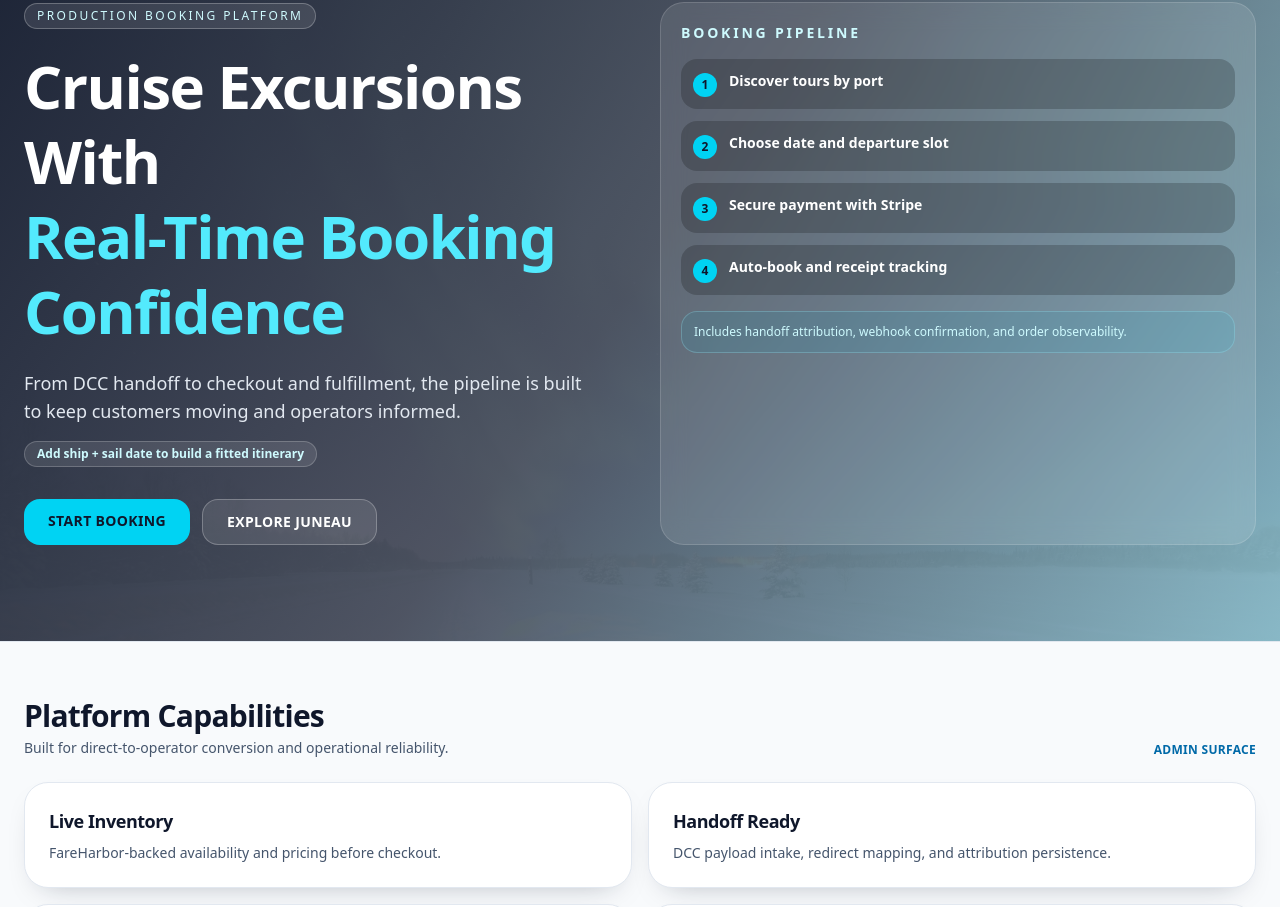
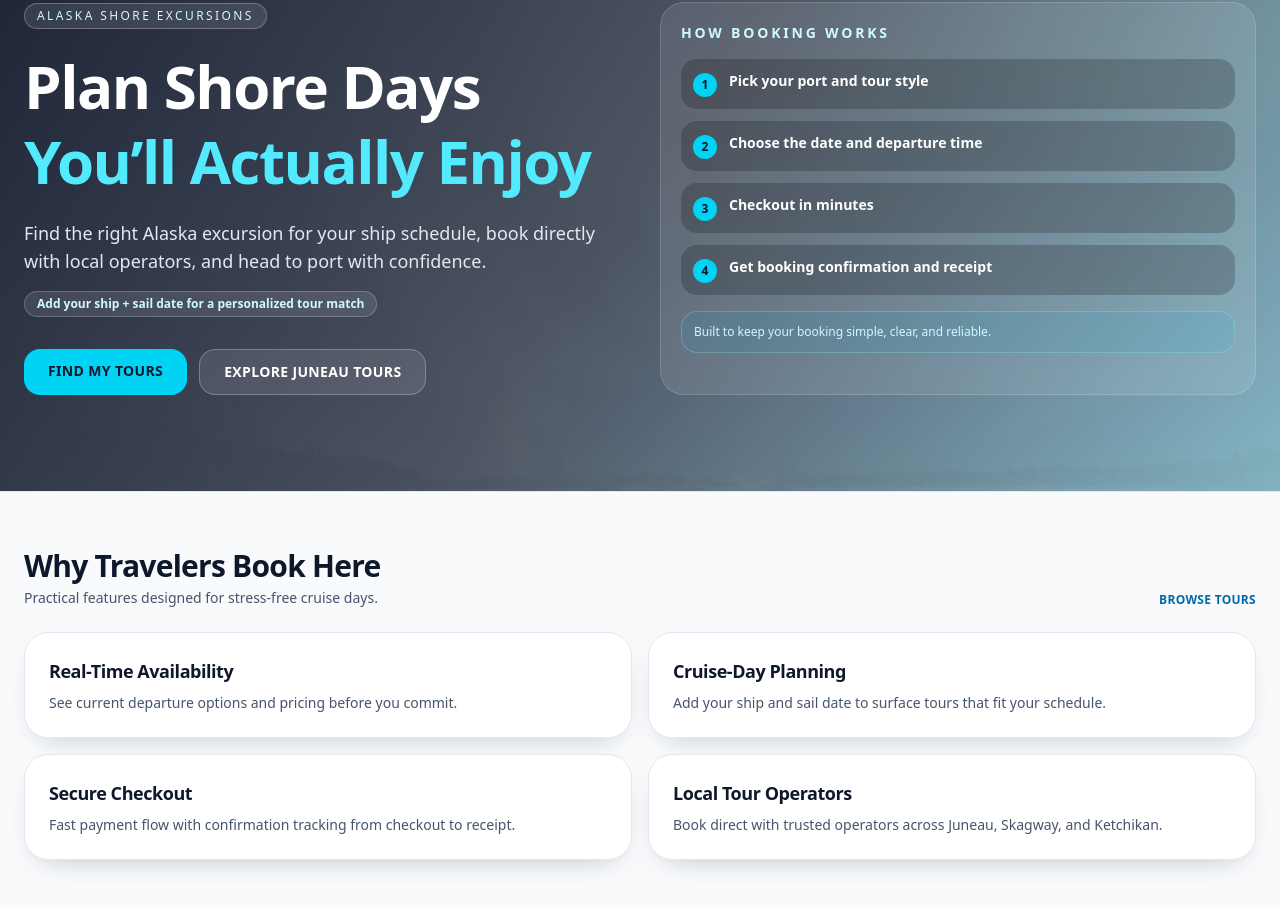
Before and after one commit to erichroeseler123-bot/wta-renderer, a Next.js app: page / in a window 1280 px wide. Shown: the part 180-1087 px from the top of the page. Built offline with nearby package versions, Linux system fonts and the light colour scheme.

Commit message:
copy(marketing): improve customer-facing messaging across home and tours

```diff
--- a/app/page.tsx
+++ b/app/page.tsx
@@ -12,28 +12,28 @@ const ports = [
 
 const capabilities = [
   {
-    title: "Live Inventory",
-    detail: "FareHarbor-backed availability and pricing before checkout.",
+    title: "Real-Time Availability",
+    detail: "See current departure options and pricing before you commit.",
   },
   {
-    title: "Handoff Ready",
-    detail: "DCC payload intake, redirect mapping, and attribution persistence.",
+    title: "Cruise-Day Planning",
+    detail: "Add your ship and sail date to surface tours that fit your schedule.",
   },
   {
-    title: "Reliable Checkout",
-    detail: "Stripe intent flow with receipt tracking and webhook processing.",
+    title: "Secure Checkout",
+    detail: "Fast payment flow with confirmation tracking from checkout to receipt.",
   },
   {
-    title: "Operator Visibility",
-    detail: "Admin debug and order recovery routes for operational safety.",
+    title: "Local Tour Operators",
+    detail: "Book direct with trusted operators across Juneau, Skagway, and Ketchikan.",
   },
 ];
 
 const pipeline = [
-  "Discover tours by port",
-  "Choose date and departure slot",
-  "Secure payment with Stripe",
-  "Auto-book and receipt tracking",
+  "Pick your port and tour style",
+  "Choose the date and departure time",
+  "Checkout in minutes",
+  "Get booking confirmation and receipt",
 ];
 
 export default function HomePage() {
@@ -57,15 +57,14 @@ export default function HomePage() {
         <div className="relative mx-auto grid max-w-7xl gap-10 px-6 py-16 md:grid-cols-2 md:py-24">
           <div>
             <div className="inline-flex items-center gap-2 rounded-full border border-white/25 bg-white/10 px-3 py-1 text-xs uppercase tracking-[0.2em] text-cyan-100">
-              Production booking platform
+              Alaska Shore Excursions
             </div>
             <h1 className="mt-5 text-4xl font-black leading-tight tracking-tight text-white sm:text-5xl lg:text-6xl">
-              Cruise Excursions With
-              <span className="block text-cyan-300">Real-Time Booking Confidence</span>
+              Plan Shore Days
+              <span className="block text-cyan-300">You’ll Actually Enjoy</span>
             </h1>
             <p className="mt-5 max-w-xl text-base text-slate-200 sm:text-lg">
-              From DCC handoff to checkout and fulfillment, the pipeline is built to keep
-              customers moving and operators informed.
+              Find the right Alaska excursion for your ship schedule, book directly with local operators, and head to port with confidence.
             </p>
             {loaded ? (
               <div className="mt-4 flex flex-wrap gap-2">
@@ -80,7 +79,7 @@ export default function HomePage() {
                   </>
                 ) : (
                   <span className="rounded-full border border-white/20 bg-white/10 px-3 py-1 text-xs font-semibold text-cyan-100">
-                    Add ship + sail date to build a fitted itinerary
+                    Add your ship + sail date for a personalized tour match
                   </span>
                 )}
               </div>
@@ -90,20 +89,20 @@ export default function HomePage() {
                 href={toursHref}
                 className="rounded-2xl bg-cyan-400 px-6 py-3 text-sm font-bold uppercase tracking-wide text-slate-900 transition hover:bg-cyan-300"
               >
-                {ship && date ? "Open My Schedule" : "Start Booking"}
+                {ship && date ? "See My Best Matches" : "Find My Tours"}
               </Link>
               <Link
                 href="/ports/juneau"
                 className="rounded-2xl border border-white/25 bg-white/10 px-6 py-3 text-sm font-bold uppercase tracking-wide text-white transition hover:bg-white/20"
               >
-                Explore Juneau
+                Explore Juneau Tours
               </Link>
             </div>
           </div>
 
           <div className="rounded-3xl border border-white/15 bg-white/10 p-5 backdrop-blur-md">
             <div className="text-sm font-bold uppercase tracking-[0.2em] text-cyan-100">
-              Booking Pipeline
+              How Booking Works
             </div>
             <ol className="mt-4 space-y-3">
               {pipeline.map((step, idx) => (
@@ -116,7 +115,7 @@ export default function HomePage() {
               ))}
             </ol>
             <div className="mt-4 rounded-2xl border border-cyan-200/25 bg-cyan-500/10 p-3 text-xs text-cyan-100">
-              Includes handoff attribution, webhook confirmation, and order observability.
+              Built to keep your booking simple, clear, and reliable.
             </div>
           </div>
         </div>
@@ -125,13 +124,13 @@ export default function HomePage() {
       <section className="mx-auto max-w-7xl px-6 py-14">
         <div className="flex items-end justify-between gap-4">
           <div>
-            <h2 className="text-2xl font-black tracking-tight sm:text-3xl">Platform Capabilities</h2>
+            <h2 className="text-2xl font-black tracking-tight sm:text-3xl">Why Travelers Book Here</h2>
             <p className="mt-1 text-sm text-slate-600">
-              Built for direct-to-operator conversion and operational reliability.
+              Practical features designed for stress-free cruise days.
             </p>
           </div>
-          <Link href="/admin" className="text-xs font-bold uppercase tracking-wide text-sky-700 hover:text-sky-900">
-            Admin Surface
+          <Link href="/tours" className="text-xs font-bold uppercase tracking-wide text-sky-700 hover:text-sky-900">
+            Browse Tours
           </Link>
         </div>
 
@@ -150,7 +149,7 @@ export default function HomePage() {
 
       <section className="mx-auto max-w-7xl px-6 pb-16">
         <div className="flex items-end justify-between gap-4">
-          <h2 className="text-2xl font-black tracking-tight sm:text-3xl">Ports</h2>
+          <h2 className="text-2xl font-black tracking-tight sm:text-3xl">Choose Your Port</h2>
           <Link href="/tours" className="text-xs font-bold uppercase tracking-wide text-sky-700 hover:text-sky-900">
             View All Tours
           </Link>
@@ -171,7 +170,7 @@ export default function HomePage() {
               <div className="absolute bottom-6 left-6 right-6">
                 <h3 className="text-3xl font-black uppercase tracking-tight text-white">{port.name}</h3>
                 <p className="mt-1 text-xs font-bold uppercase tracking-widest text-cyan-300">
-                  Explore departures
+                  View Top Excursions
                 </p>
               </div>
             </Link>
--- a/app/tours/page.tsx
+++ b/app/tours/page.tsx
@@ -199,7 +199,7 @@ export default function ToursPage() {
     return filteredByPortWindow.filter((t) => matchMap[dateKeyFor(t)]?.status === "match");
   }, [fitScheduleOnly, profileComplete, filteredByQuery, filteredByPortWindow, matchMap, dateKeyFor]);
 
-  const heading = portFilter ? `${portFilter[0].toUpperCase()}${portFilter.slice(1)} Excursions` : "Alaska Excursions";
+  const heading = portFilter ? `${portFilter[0].toUpperCase()}${portFilter.slice(1)} Shore Excursions` : "Alaska Shore Excursions";
 
   const plannedForDate = useMemo(() => {
     if (!effectiveDate) return [];
@@ -209,7 +209,7 @@ export default function ToursPage() {
   }, [items, effectiveDate]);
 
   if (!loaded || loadingTours) {
-    return <div className="p-20 text-center text-4xl font-black text-slate-500">Loading Cruise Schedule...</div>;
+    return <div className="p-20 text-center text-4xl font-black text-slate-500">Loading Your Tour Matches...</div>;
   }
 
   return (
@@ -227,23 +227,23 @@ export default function ToursPage() {
           ) : null}
 
           <div className="mb-8 rounded-3xl border border-slate-200 bg-slate-50 p-5">
-            <div className="mb-3 text-xs font-black uppercase tracking-[0.16em] text-slate-500">Cruise Plan</div>
+            <div className="mb-3 text-xs font-black uppercase tracking-[0.16em] text-slate-500">Cruise Day Planner</div>
             <div className="flex flex-col gap-3 md:flex-row md:items-end">
               <div className="flex-1">
-                <label className="mb-1 block text-[11px] font-bold uppercase tracking-wide text-slate-500">Cruise ship</label>
+                <label className="mb-1 block text-[11px] font-bold uppercase tracking-wide text-slate-500">Cruise Ship</label>
                 <select
                   value={shipInput}
                   onChange={(e) => setShipInput(e.target.value)}
                   className="w-full rounded-xl border border-slate-200 bg-white px-3 py-2 text-sm"
                 >
-                  <option value="">Select ship...</option>
+                  <option value="">Select your ship...</option>
                   {SHIP_OPTIONS.map((v) => (
                     <option key={v} value={v}>{v}</option>
                   ))}
                 </select>
               </div>
               <div className="w-full md:w-56">
-                <label className="mb-1 block text-[11px] font-bold uppercase tracking-wide text-slate-500">Sail date</label>
+                <label className="mb-1 block text-[11px] font-bold uppercase tracking-wide text-slate-500">Sail Date</label>
                 <input
                   type="date"
                   value={dateInput}
@@ -261,7 +261,7 @@ export default function ToursPage() {
                 }}
                 className="rounded-xl bg-slate-900 px-4 py-2 text-sm font-bold text-white hover:bg-slate-700"
               >
-                Save Plan
+                Find My Best Fits
               </button>
               <button
                 type="button"
@@ -273,14 +273,14 @@ export default function ToursPage() {
                 }}
                 className="rounded-xl border border-slate-200 bg-white px-4 py-2 text-sm font-bold text-slate-700 hover:bg-slate-100"
               >
-                Reset
+                Clear Plan
               </button>
             </div>
 
             {profileComplete ? (
               <div className="mt-4 grid gap-3 md:grid-cols-2">
                 <div className="rounded-2xl border border-slate-200 bg-white p-3">
-                  <div className="text-[11px] font-bold uppercase tracking-wide text-slate-500">Itinerary Summary</div>
+                  <div className="text-[11px] font-bold uppercase tracking-wide text-slate-500">Trip Snapshot</div>
                   <div className="mt-2 flex flex-wrap gap-2">
                     <span className="rounded-full bg-blue-50 px-3 py-1 text-xs font-semibold text-blue-700">{shipInput}</span>
                     <span className="rounded-full bg-slate-100 px-3 py-1 text-xs font-semibold text-slate-700">{effectiveDate}</span>
@@ -301,17 +301,17 @@ export default function ToursPage() {
                       checked={fitScheduleOnly}
                       onChange={(e) => setFitScheduleOnly(e.target.checked)}
                     />
-                    Show only tours that fit this schedule
+                    Show only tours that fit this ship date
                   </label>
                   {fitScheduleOnly && profileComplete ? (
                     <div className="mt-2 text-xs text-slate-600">
-                      {fitLoading ? "Loading schedule fit..." : `Checked ${fitChecked} tours for this date`}
+                      {fitLoading ? "Checking live schedule fit..." : `Checked ${fitChecked} tours for this date`}
                     </div>
                   ) : null}
                 </div>
 
                 <div className="rounded-2xl border border-slate-200 bg-white p-3">
-                  <div className="text-[11px] font-bold uppercase tracking-wide text-slate-500">My Day Plan</div>
+                  <div className="text-[11px] font-bold uppercase tracking-wide text-slate-500">Saved Itinerary</div>
                   {plannedForDate.length > 0 ? (
                     <ul className="mt-2 space-y-2">
                       {plannedForDate.slice(0, 4).map((it) => (
@@ -321,13 +321,13 @@ export default function ToursPage() {
                       ))}
                     </ul>
                   ) : (
-                    <p className="mt-2 text-sm text-slate-600">No itinerary items yet for this date.</p>
+                    <p className="mt-2 text-sm text-slate-600">No tours saved for this date yet. Add options you like to build your day plan.</p>
                   )}
                 </div>
               </div>
             ) : (
               <p className="mt-3 text-sm text-slate-600">
-                Add your ship and sail date to filter tours that fit your schedule and save your plan for next visit.
+                Add your ship and sail date to see tours that fit your cruise schedule and save your plan for next time.
               </p>
             )}
           </div>
@@ -351,22 +351,22 @@ export default function ToursPage() {
 
         {fitScheduleOnly && profileComplete && fitLoading ? (
           <div className="mb-6 rounded-2xl border border-blue-100 bg-blue-50 px-4 py-3 text-sm font-semibold text-blue-700">
-            Loading schedule fit...
+            Checking which tours fit your cruise day...
           </div>
         ) : null}
 
         {fitScheduleOnly && profileComplete && !fitLoading && filtered.length < 1 ? (
           <div className="mb-8 rounded-2xl border border-amber-200 bg-amber-50 p-5 text-amber-800">
-            <div className="text-base font-black">No matching tours for this ship/date</div>
+            <div className="text-base font-black">No tour matches found for this ship/date</div>
             <p className="mt-1 text-sm">
-              Try another date, disable schedule-fit filtering, or browse all tours first.
+              Try another date, turn off fit filtering, or browse all tours first.
             </p>
             <button
               type="button"
               onClick={() => setFitScheduleOnly(false)}
               className="mt-3 rounded-xl bg-amber-600 px-3 py-2 text-xs font-bold uppercase tracking-wide text-white hover:bg-amber-700"
             >
-              Show All Tours
+              Browse All Tours
             </button>
           </div>
         ) : null}
--- a/components/layout/Header.tsx
+++ b/components/layout/Header.tsx
@@ -37,7 +37,7 @@ export default function Header() {
           href="/"
           className="text-xl font-black tracking-tighter text-white/90 hover:text-white"
         >
-          Welcome <span className="text-blue-500">To</span> Alaska
+          Welcome To Alaska <span className="text-blue-500">Tours</span>
         </Link>
 
         <div className="flex items-center gap-4">
@@ -65,7 +65,7 @@ export default function Header() {
               Cruise Ship
             </span>
             <span className="text-sm font-semibold text-amber-500">
-              {ship ? `${ship} (${date})` : "Select Ship →"}
+              {ship ? `${ship} (${date})` : "Plan My Cruise Day →"}
             </span>
           </button>
         </div>
```
